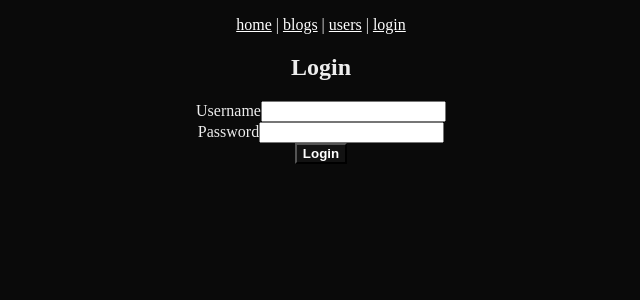
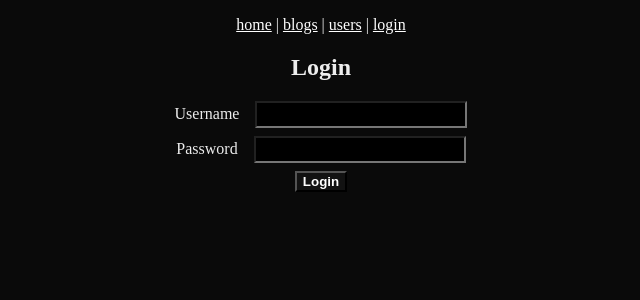
Before and after one commit to rafaeltorok/fs-nextjs, a Next.js app in the folder blogs-list/: page /login in a window 1280 px wide. Shown: the top 300 px of the page, without its empty margins (319-959 px from the left). Built offline with nearby package versions, Linux system fonts and the light colour scheme; no server answers.

Commit message:
update(ui): improve the styling for both the login and add new blog forms - add more spacing and padding to the input fields - add a gap between both label and input fields

```diff
--- a/blogs-list/app/login/page.tsx
+++ b/blogs-list/app/login/page.tsx
@@ -3,6 +3,7 @@
 import { signIn } from "next-auth/react";
 import { useRouter } from "next/navigation";
 import { useState } from "react";
+import "../loginForm.css";
 
 export default function LoginPage() {
   const router = useRouter();
@@ -31,17 +32,13 @@ export default function LoginPage() {
       <h2>Login</h2>
       {error && <p style={{ color: "red" }}>{error}</p>}
       <form onSubmit={handleSubmit}>
-        <div>
-          <label>
-            Username
-            <input type="text" name="username" required />
-          </label>
+        <div className="login-form-row">
+          <label htmlFor="username">Username</label>
+          <input id="username" type="text" name="username" required />
         </div>
-        <div>
-          <label>
-            Password
-            <input type="password" name="password" required />
-          </label>
+        <div className="login-form-row">
+          <label htmlFor="password">Password</label>
+          <input id="password" type="password" name="password" required />
         </div>
         <button type="submit">Login</button>
       </form>
--- /dev/null
+++ b/blogs-list/app/loginForm.css
@@ -0,0 +1,15 @@
+.login-form-row {
+  display: flex;
+  justify-content: center;
+  align-items: center;
+  gap: 1rem;
+  margin: 0.5rem auto;
+}
+
+.login-form-row input {
+  background-color: black;
+  color: white;
+  border-style: inset;
+  padding: 0.25rem;
+  width: 200px;
+}
--- a/blogs-list/app/newBlogForm.css
+++ b/blogs-list/app/newBlogForm.css
@@ -1,6 +1,8 @@
 .new-blog-form-row {
   display: flex;
   justify-content: center;
+  align-items: center;
+  gap: 0.5rem;
 }
 
 .new-blog-form label {
@@ -13,6 +15,8 @@
   background-color: black;
   color: white;
   border-style: inset;
+  padding: 0.15rem;
+  margin: 0.25rem 0;
 }
 
 .new-blog-form select {
```
